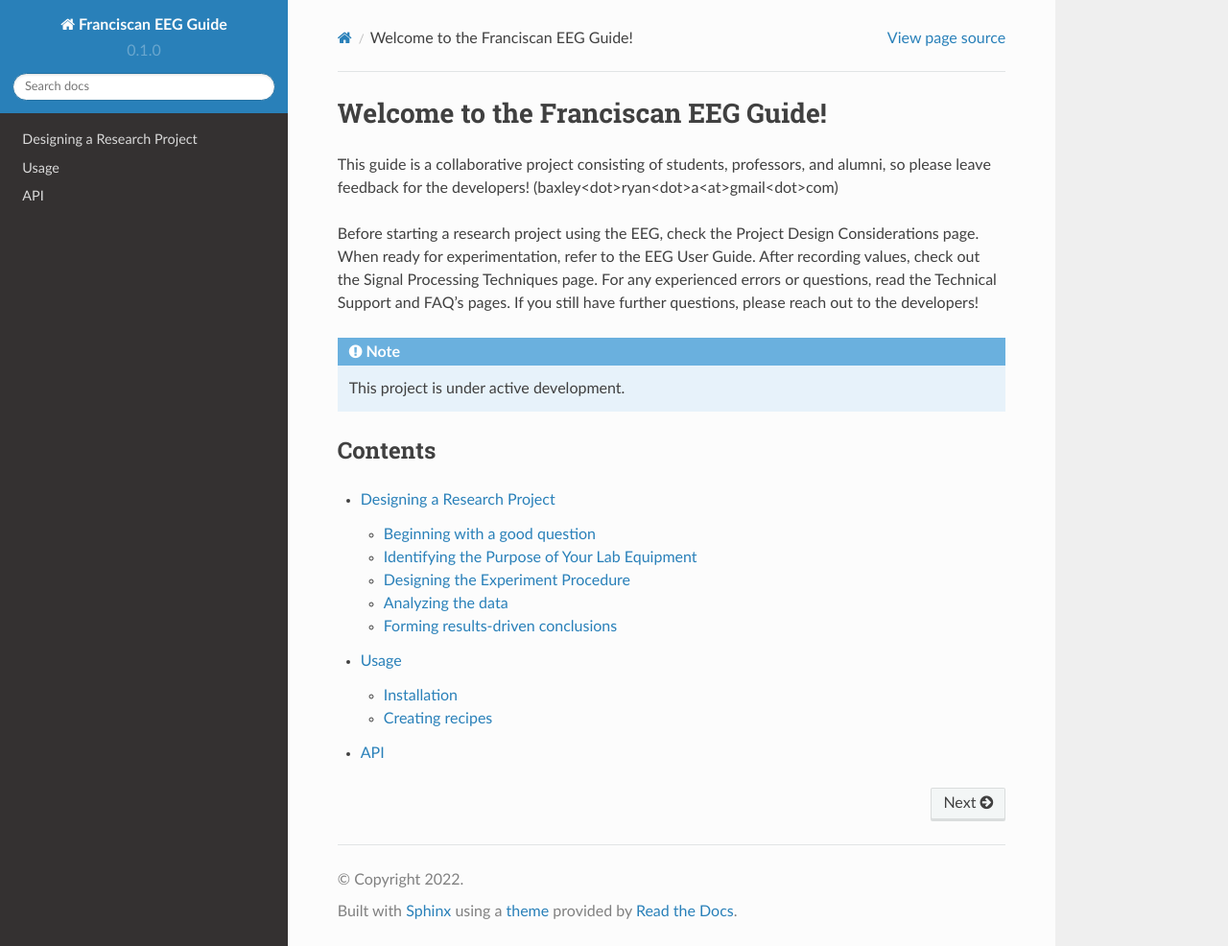
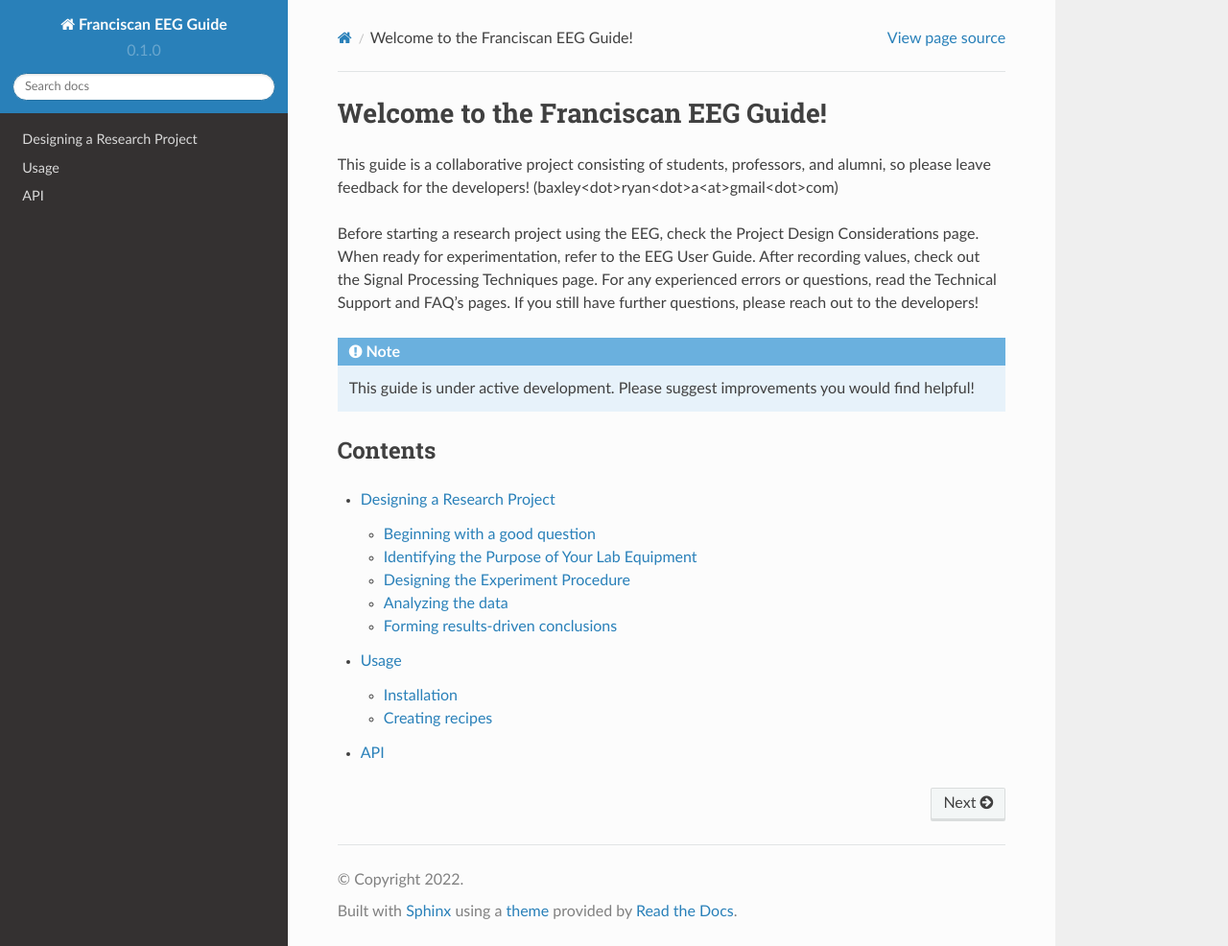
Before and after one commit to RyanABaxley/eeg-tutorial, a Sphinx documentation site: the page built from docs/source/index.rst, in a window 1280 px wide and 986 px high. Shown: the whole window at 96% size. Built offline with Sphinx 7.4.7 and the Read the Docs theme 2.0.0, drawn with Linux system fonts in a browser that asks for light colours.

Commit message:
Reworded for conformity

```diff
--- a/docs/source/index.rst
+++ b/docs/source/index.rst
@@ -6,7 +6,7 @@ Before starting a research project using the EEG, check the Project Design Consi
 
 .. note::
 
-   This project is under active development.
+   This guide is under active development. Please suggest improvements you would find helpful!
 
 Contents
 --------
```
